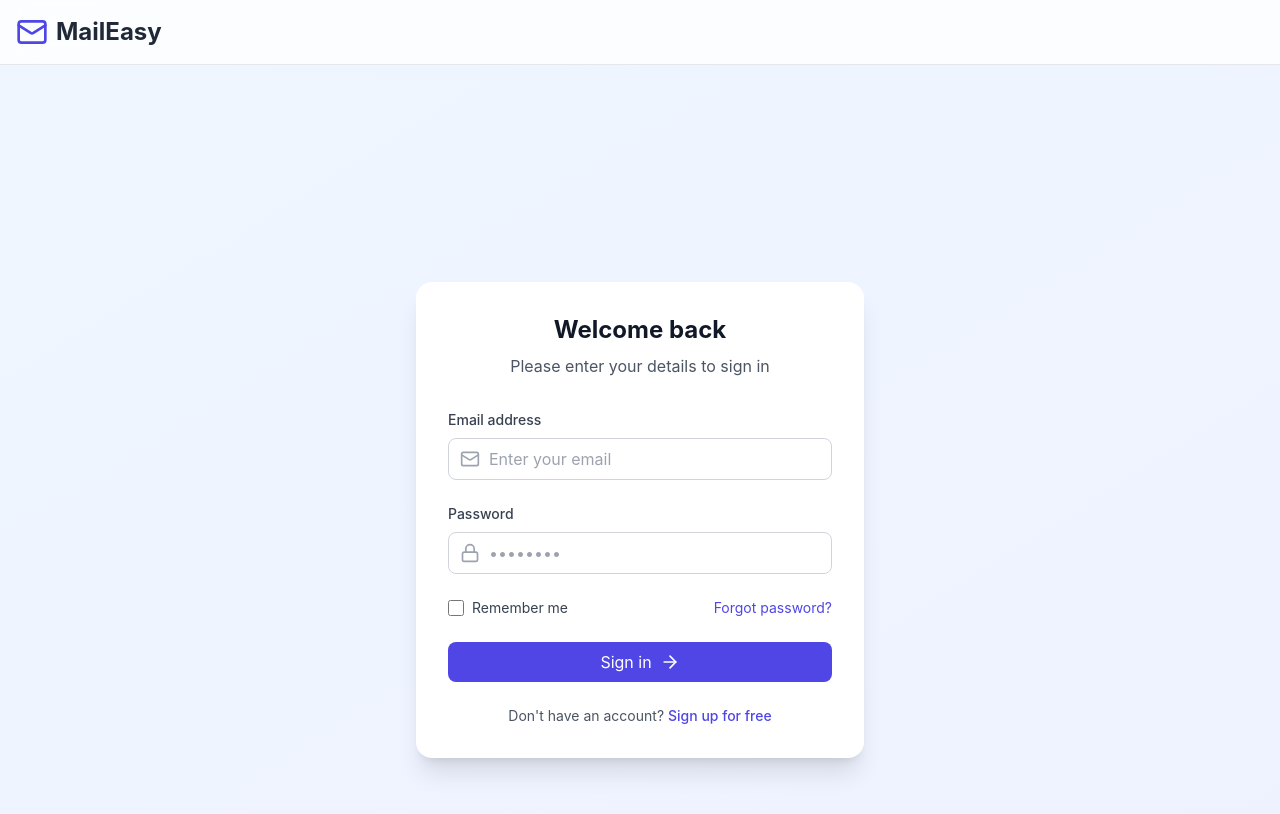
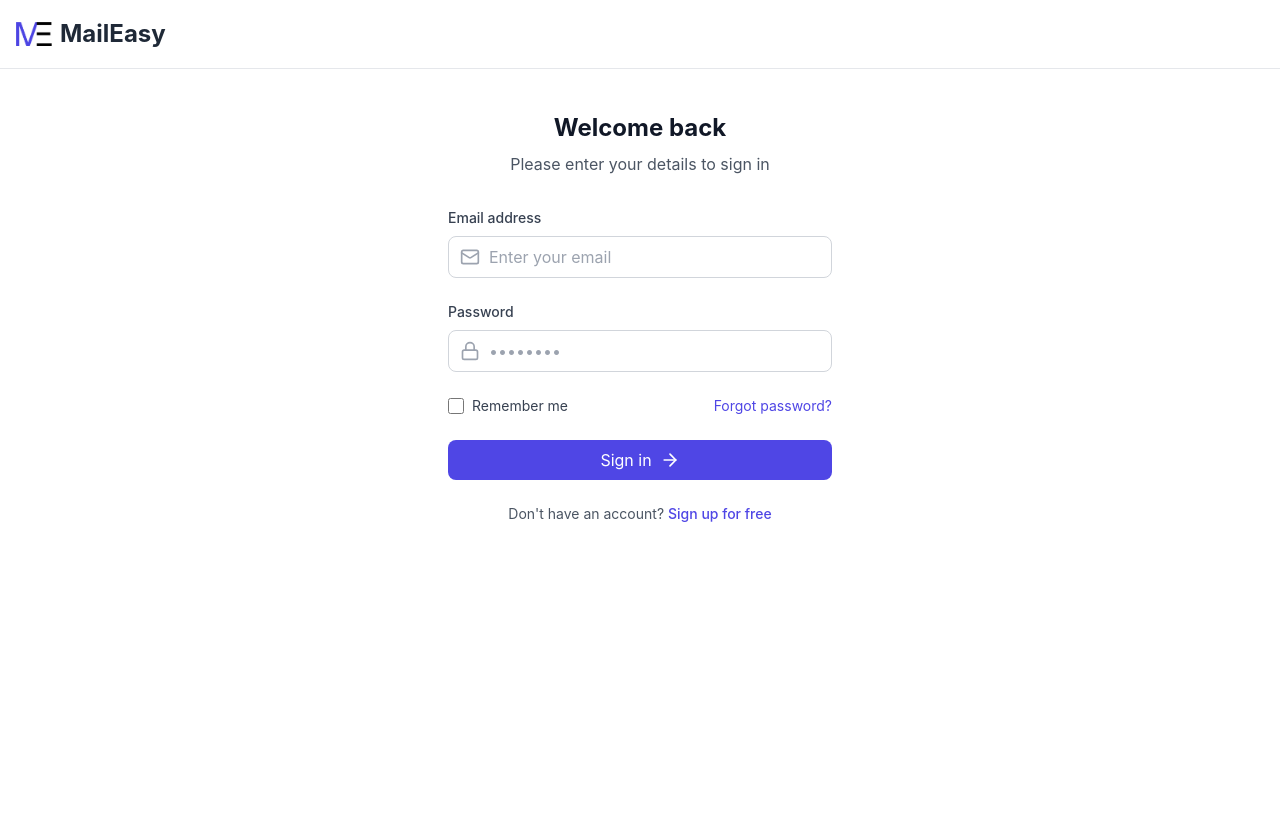
Before and after one commit to amareshgoshika/mail-hub-ui, a React (Create React App) app: page /login in a window 1280 px wide. Shown: the top 814 px of the page. Built offline with nearby package versions, Linux system fonts and the light colour scheme.

Commit message:
Updated style

```diff
--- a/public/index.html
+++ b/public/index.html
@@ -2,19 +2,19 @@
 <html lang="en">
   <head>
     <meta charset="utf-8" />
-    <link rel="icon" href="%PUBLIC_URL%/favicon.ico" />
+    <link rel="icon" href="logo.png" />
     <meta name="viewport" content="width=device-width, initial-scale=1" />
     <meta name="theme-color" content="#000000" />
     <meta
       name="description"
       content="Web site created using create-react-app"
     />
-    <link rel="apple-touch-icon" href="%PUBLIC_URL%/logo192.png" />
+    <link rel="apple-touch-icon" href="logo.png" />
     <!--
       manifest.json provides metadata used when your web app is installed on a
       user's mobile device or desktop. See https://developers.google.com/web/fundamentals/web-app-manifest/
     -->
-    <link rel="manifest" href="%PUBLIC_URL%/manifest.json" />
+    <link rel="manifest" href="logo.png" />
     <!--
       Notice the use of %PUBLIC_URL% in the tags above.
       It will be replaced with the URL of the `public` folder during the build.
@@ -24,7 +24,7 @@
       work correctly both with client-side routing and a non-root public URL.
       Learn how to configure a non-root public URL by running `npm run build`.
     -->
-    <title>React App</title>
+    <title>MailEasy</title>
   </head>
   <body>
     <noscript>You need to enable JavaScript to run this app.</noscript>
--- a/src/App.js
+++ b/src/App.js
@@ -13,7 +13,7 @@ import MailFormats from "./components/MailFormats";
 
 function App() {
   return (
-      <div className="min-h-screen bg-gradient-to-br from-blue-50 to-indigo-50 pt-20 ">
+      <div className="min-h-screen bg-white pt-20 ">
         <Navbar />
     <Routes>
       <Route path="/" element={<UserDashboard />} />
--- a/src/components/AccountPage.js
+++ b/src/components/AccountPage.js
@@ -40,10 +40,9 @@ function AccountPage() {
   };
 
   return (
-    <div className="container mx-auto p-8 bg-gray-100">
-      <div className="max-w-2xl mx-auto bg-white p-24 rounded-lg shadow-lg">
-        <h2 className="text-2xl font-bold text-center mb-6">Account Settings</h2>
-
+    <div className="min-h-screen items-center bg-white px-4">
+      <div className="bg-white w-full max-w-md rounded-lg p-6">
+        <h2 className="text-2xl font-bold mb-6">Account Settings</h2>
         <div className="space-y-4 mb-6">
           <div>
             <label htmlFor="name" className="block text-sm font-semibold">
--- a/src/components/CredentialGenerate.js
+++ b/src/components/CredentialGenerate.js
@@ -70,10 +70,10 @@ function CredentialGenerate() {
   };
 
   return (
-    <div className="min-h-screen flex justify-center items-center bg-gradient-to-br from-gray-100 to-gray-200 px-4">
-      <div className="bg-white w-full max-w-md rounded-lg shadow-lg p-6">
-        <h2 className="text-2xl font-semibold text-center mb-6">
-          User Registration
+    <div className="min-h-screen items-center bg-white px-4">
+      <div className="bg-white w-full max-w-md rounded-lg p-6">
+        <h2 className="text-2xl font-semibold mb-6">
+          Generate Token
         </h2>
         <form>
           <div className="mb-5">
--- a/src/components/LoginPage.js
+++ b/src/components/LoginPage.js
@@ -46,9 +46,9 @@ function LoginPage() {
   };
 
   return (
-    <div className="min-h-screen bg-gradient-to-br from-blue-50 to-indigo-50 pt-20 flex items-center justify-center px-4">
+    <div className="min-h-screen bg-white flex justify-center px-4">
       <div className="max-w-md w-full">
-        <div className="bg-white rounded-2xl shadow-xl p-8">
+        <div className="bg-white p-8">
           <div className="text-center mb-8">
             <h2 className="text-2xl font-bold text-gray-900">Welcome back</h2>
             <p className="text-gray-600 mt-2">Please enter your details to sign in</p>
--- a/src/components/NavBar.js
+++ b/src/components/NavBar.js
@@ -1,14 +1,18 @@
 import React from 'react';
-import { Mail } from 'lucide-react';
 import { Link } from 'react-router-dom';
+import logo from '../assets/logo.png'
 
 export function Navbar() {
   return (
     <nav className="fixed top-0 left-0 right-0 z-50 bg-white/80 backdrop-blur-md border-b border-gray-200">
       <div className="container mx-auto px-4 py-4">
-        <div className="flex flex-col sm:flex-row items-center justify-between gap-4">
+        <div className="flex flex-col sm:flex-row items-center justify-between">
           <Link to="/" className="flex items-center gap-2">
-            <Mail className="w-8 h-8 text-indigo-600" />
+              <img
+              src= {logo}
+              alt="MailEasy Logo"
+              className="w-9 h-9 object-contain"
+            />
             <span className="text-2xl font-bold text-gray-800">MailEasy</span>
           </Link>
         </div>
--- a/src/pages/UserDashboard.js
+++ b/src/pages/UserDashboard.js
@@ -4,7 +4,7 @@ import SendEmail from "../components/SendEmail";
 import CredentialGenerate from "../components/CredentialGenerate";
 import AccountPage from "../components/AccountPage";
 import MailFormats from "../components/MailFormats";
-import { Credits } from "../components/Credits";
+import { Mail, Key, FileText, Users, CreditCard, LogOut } from 'lucide-react';
 
 const UserDashboard = () => {
   const [currentPage, setCurrentPage] = useState("SendEmail");
@@ -18,8 +18,16 @@ const UserDashboard = () => {
     GenerateCredential: <CredentialGenerate />,
     MailFormats: <MailFormats setCurrentPage={setCurrentPage} />,
     Account: <AccountPage />,
-    Credits: <Credits />,
   }), []);
+
+  const tabIcons = {
+    SendEmail: <Mail />,
+    GenerateCredential: <Key />,
+    MailFormats: <FileText />,
+    Account: <Users />,
+    Credits: <CreditCard />,
+    Logout: <LogOut />,
+  };
 
   useEffect(() => {
     const userEmail = localStorage.getItem("userEmail");
@@ -44,7 +52,6 @@ const UserDashboard = () => {
 
   const handleTabClick = (page) => {
     setCurrentPage(page);
-    // Update the URL with the selected tab using the 'tab' query parameter
     navigate(`/?tab=${page}`);
   };
 
@@ -68,7 +75,10 @@ const UserDashboard = () => {
               }`}
               onClick={() => handleTabClick(page)}
             >
+            <span className="flex items-center">
+              <span className="mr-2">{tabIcons[page]}</span>
               {page}
+            </span>
             </li>
           ))}
         </ul>
@@ -86,7 +96,10 @@ const UserDashboard = () => {
             onClick={handleLogout}
             className="w-full bg-red-600 hover:bg-red-700 text-white font-bold py-2 px-4 rounded-md"
           >
-            Logout
+              <span className="flex items-center">
+              <span className="mr-2">{tabIcons['Logout']}</span>
+              Logout
+            </span>
           </button>
         </div>
       </nav>
```
Also changed, not shown: public/logo.png (added), src/assets/logo.png (added).
